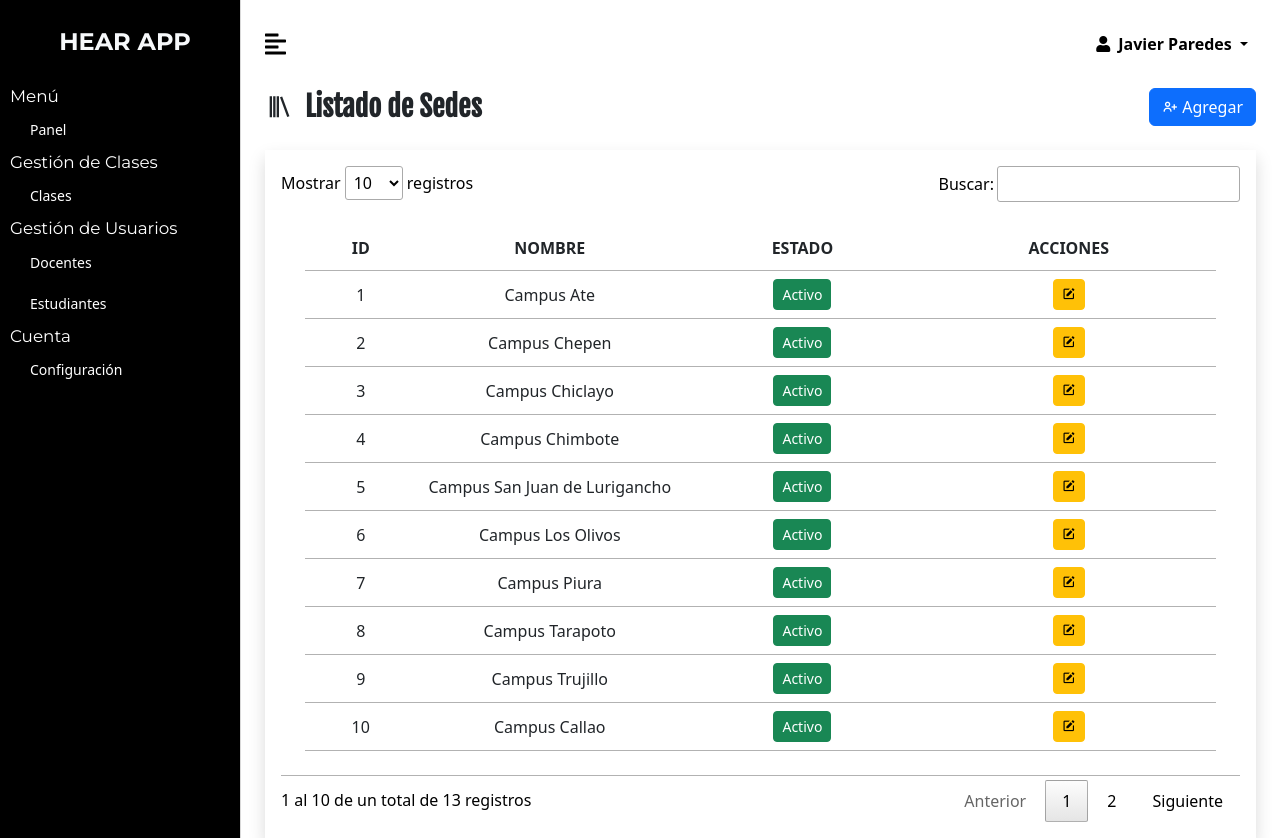
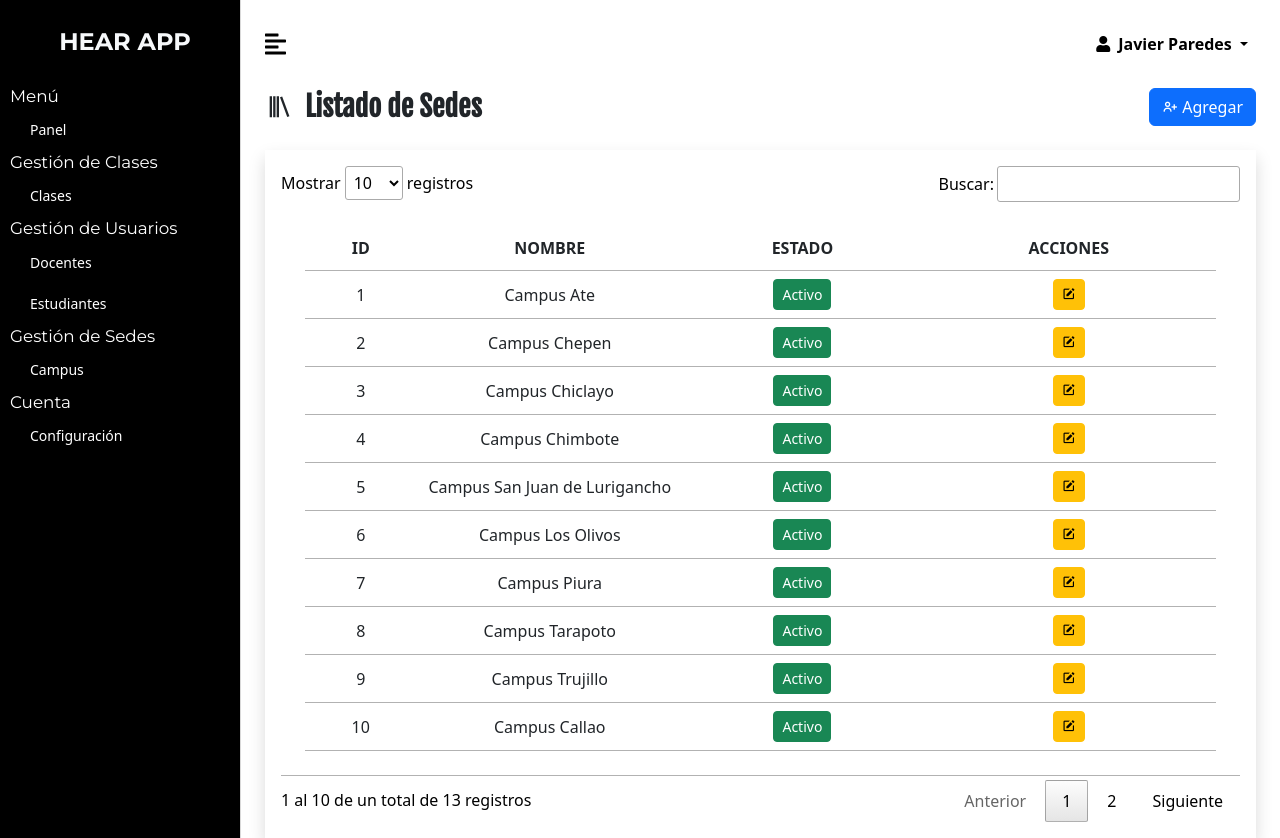
Before and after one commit to RENACYT-UCV/HearApp, a PHP site: page /dashboard/campus in a window 1280 px wide. Run offline with PHP 8.4, Linux system fonts and the light colour scheme; the visitor is signed in with stand-in values (Sample User, id 1); data comes from the database, SQL or seed files in the repository; some libraries are stand-ins or nearby versions.

Commit message:
add admin campus

```diff
--- a/hearapp/dashboard/app/components/sidebar.php
+++ b/hearapp/dashboard/app/components/sidebar.php
@@ -46,6 +46,15 @@
             Estudiantes</a>
     </div>
 
+    <div class="sidebar-heading text-white font_one">
+        <p class="small mb-0">Gesti&oacute;n de Sedes</p>
+    </div>
+
+    <div class="list-group list-group-flush">
+        <a href="campus" class="list-group-item list-group-item-action bg-transparent text-color-sidebar active small">
+            <!-- <i class='bx bxs-user me-2'></i>  -->
+            Campus</a>
+    </div>
 
 
     <!-- Heading -->
--- a/hearapp/dashboard/class/general.php
+++ b/hearapp/dashboard/class/general.php
@@ -85,7 +85,7 @@ class General
     public static function getCampusAll()
     {
         global $conn;
-        $statement = $conn->prepare("SELECT * FROM tbl_campus WHERE state = 'activo'");
+        $statement = $conn->prepare("SELECT * FROM tbl_campus");
         $statement->execute();
         $result = $statement->fetchAll(PDO::FETCH_OBJ);
         return $result;
--- a/hearapp/dashboard/config/conexion.php
+++ b/hearapp/dashboard/config/conexion.php
@@ -6,7 +6,7 @@ $host ="localhost";
 // $pass ="W.9Nkx@wTfR5";
 $database ="db_hearapp";
 $user ="root";
-$pass ="1234";
+$pass ="";
 
 try {
     $conn = new PDO("mysql:host=$host;dbname=$database", $user, $pass, array(
```
Also changed, not shown: hearapp/dashboard/config/general/add-campus.php (+40 -7 lines).
